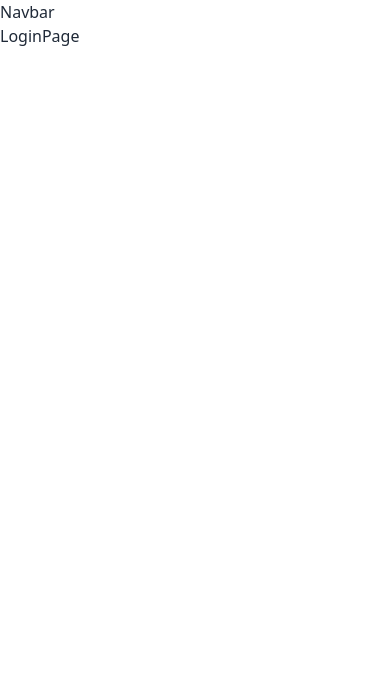
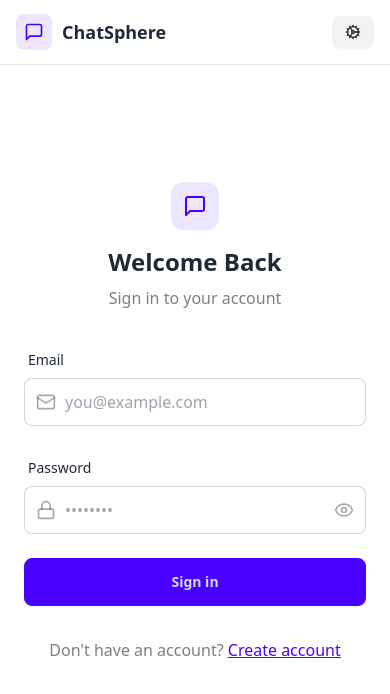
Before and after one commit to hjariwala25/chatSphere-app, a React (Vite) app in the folder frontend/: page /login in a window 390 px wide. Shown: the top 694 px of the page. Built offline with nearby package versions, Linux system fonts and the light colour scheme; no server answers.

Commit message:
update Toaster component with custom styles and add login/logout functionality in useAuthStore

```diff
--- a/frontend/src/App.jsx
+++ b/frontend/src/App.jsx
@@ -49,7 +49,41 @@ const App = () => {
           element={authUser ? <ProfilePage /> : <Navigate to="/login" />}
         />
       </Routes>
-      <Toaster position="top-right"/>
+      <Toaster
+  position="top-right"
+  reverseOrder={false}
+  gutter={12}
+  containerStyle={{ top: 30, right: 50 }}
+  toastOptions={{
+    duration: 4000,
+    style: {
+      background: '#FFFFFF',
+      color: '#1F2937',
+      border: '2px solid transparent',
+      boxShadow: '0 12px 24px -6px rgba(0, 0, 0, 0.15)',
+      borderRadius: '12px',
+      padding: '12px 16px',
+      fontSize: '14px',
+      fontWeight: '500',
+      maxWidth: '380px',
+    },
+    success: {
+      iconTheme: { primary: '#059669', secondary: '#FFFFFF' },
+      style: { background: '#059669', color: '#FFFFFF', border: '2px solid #047857' },
+    },
+    error: {
+      iconTheme: { primary: '#FFFFFF', secondary: '#EF4444' },
+      style: { background: '#EF4444', color: '#FFFFFF', border: '2px solid #DC2626' },
+    },
+    loading: {
+      iconTheme: { primary: '#6366F1', secondary: '#FFFFFF' },
+      style: { background: '#6366F1', color: '#FFFFFF', border: '2px solid #4F46E5' },
+    }
+  }}
+/>
+
+
+
     </div>
   );
 };
--- a/frontend/src/components/AuthImagePattern.jsx
+++ b/frontend/src/components/AuthImagePattern.jsx
@@ -1,19 +1,69 @@
+import { useState, useEffect } from "react";
+import { MessageCircle } from "lucide-react";
+
 const AuthImagePattern = ({ title, subtitle }) => {
+  const [hoveredIndex, setHoveredIndex] = useState(null);
+  const [activeIndex, setActiveIndex] = useState(0);
+
+  useEffect(() => {
+    const interval = setInterval(() => {
+      setActiveIndex((prev) => (prev + 1) % 9);
+    }, 1500);
+    return () => clearInterval(interval);
+  }, []);
+
   return (
     <div className="hidden lg:flex items-center justify-center bg-base-200 p-12">
-        <div className="max-w-md text-center mt-4">
-          <div className="grid grid-cols-3 gap-3 mb-8">
+      <div className="max-w-md">
+        <div className="grid grid-cols-3 gap-4 mb-8 mt-8">
           {[...Array(9)].map((_, i) => (
             <div
               key={i}
-                className={`aspect-square rounded-2xl bg-primary/10 ${
-                  i % 2 === 0 ? "animate-pulse" : ""
-                }`}
+              onMouseEnter={() => setHoveredIndex(i)}
+              onMouseLeave={() => setHoveredIndex(null)}
+              className={`
+                relative aspect-square rounded-2xl
+                bg-primary/10 backdrop-blur-sm
+                transition-all duration-300 ease-out
+                group cursor-pointer
+                ${hoveredIndex === i ? "scale-105 z-10" : "scale-100"}
+                ${
+                  hoveredIndex !== null && hoveredIndex !== i
+                    ? "opacity-50"
+                    : "opacity-100"
+                }
+                ${activeIndex === i ? "ring-2 ring-primary/20" : ""}
+                hover:bg-primary/15
+                ${i % 2 === 0 ? "animate-pulse" : ""}
+              `}
+            >
+              <MessageCircle
+                className={`
+                  absolute top-1/2 left-1/2 -translate-x-1/2 -translate-y-1/2
+                  w-6 h-6 opacity-0 group-hover:opacity-70
+                  transition-all duration-300 rotate-12 group-hover:rotate-0
+                `}
               />
+              {activeIndex === i && (
+                <div className="absolute bottom-2 left-2 flex gap-0.5">
+                  <div className="w-1 h-1 rounded-full bg-primary/40 animate-bounce" />
+                  <div className="w-1 h-1 rounded-full bg-primary/40 animate-bounce delay-75" />
+                  <div className="w-1 h-1 rounded-full bg-primary/40 animate-bounce delay-150" />
+                </div>
+              )}
+              <div
+                className="absolute inset-0 rounded-2xl bg-gradient-to-br from-primary/10 to-transparent opacity-0 group-hover:opacity-100
+                transition-all duration-300"
+              />
+            </div>
           ))}
         </div>
-          <h2 className="text-2xl font-bold mb-4">{title}</h2>
+        <div className="text-center">
+          <h2 className="text-3xl font-semibold mb-3 tracking-tight">
+            {title}
+          </h2>
           <p className="text-base-content/60">{subtitle}</p>
+        </div>
       </div>
     </div>
   );
--- a/frontend/src/components/Navbar.jsx
+++ b/frontend/src/components/Navbar.jsx
@@ -1,13 +1,51 @@
-import { useAuthStore } from "../store/useAuthStore"
+import { useAuthStore } from "../store/useAuthStore";
+import { MessageSquare, Cog, UserRound, LogOut } from "lucide-react";
+import { Link } from "react-router-dom";
+
+const Navbar = () => {
+  const {logout, authUser} = useAuthStore();
+  return <header className="bg-base-100 border-b border-base-300 fixed w-full top-0 z-40 backdrop-blur-lg bg-base-100/80">
+ <div className="container mx-auto px-4 h-16">
+  <div className="flex items-center justify-between h-full">
+  <div className="flex items-center gap-8">
+            <Link to="/" className="flex items-center gap-2.5 hover:opacity-80 transition-all">
+              <div className="size-9 rounded-lg bg-primary/10 flex items-center justify-center">
+                <MessageSquare className="w-5 h-5 text-primary" />
+              </div>
+              <h1 className="text-lg font-bold">ChatSphere</h1>
+            </Link>
+          </div>
+          <div className="flex items-center gap-2">
+          <Link
+              to={"/settings"}
+              className={`
+              btn btn-sm gap-2 transition-colors
+
+              `}
+            >
+              <Cog className="w-4 h-4" />
+              <span className="hidden sm:inline">Settings</span>
+            </Link>
+
+            {authUser && (
+              <>
+                <Link to={"/profile"} className={`btn btn-sm gap-2`}>
+                  <UserRound className="size-5" />
+                  <span className="hidden sm:inline">Profile</span>
+                </Link>
+
+                <button className="flex gap-2 items-center" onClick={logout}>
+                  <LogOut className="size-5" />
+                  <span className="hidden sm:inline">Logout</span>
+                </button>
+              </>
+            )}
 
 
-const Navbar = () => {
-const {authUser} = useAuthStore()
+          </div>
+  </div>
+ </div>
+  </header>
+};
 
-  return (
-
-    <div>Navbar</div>
-  )
-}
-
-export default Navbar
+export default Navbar;
--- a/frontend/src/pages/LoginPage.jsx
+++ b/frontend/src/pages/LoginPage.jsx
@@ -1,7 +1,128 @@
+import { useState } from "react";
+import { useAuthStore } from "../store/useAuthStore";
+import { Eye, EyeOff, Lock, Mail, MessageSquare, Loader2 } from "lucide-react";
+import { Link } from "react-router-dom";
+import AuthImagePattern from "../components/AuthImagePattern";
+
 const LoginPage = () => {
+  const [showPassword, setShowPassword] = useState(false);
+  const [formData, setFormData] = useState({
+    email: "",
+    password: "",
+  });
+
+  const { login, isLoggingIn } = useAuthStore();
+
+  const handleSubmit = async (e) => {
+    e.preventDefault();
+
+    login(formData);
+  };
+
   return (
-    <div>LoginPage</div>
-  )
-}
+    <div className="h-screen grid lg:grid-cols-2">
+      <div className="flex flex-col justify-center items-center p-6 sm:p-12">
+        <div className="w-full max-w-md space-y-8">
+          <div className="text-center mb-8">
+            <div className="flex flex-col items-center gap-2 group">
+              <div
+                className="w-12 h-12 rounded-xl bg-primary/10 flex items-center justify-center group-hover:bg-primary/20
+            transition-colors"
+              >
+                <MessageSquare className="w-6 h-6 text-primary" />
+              </div>
+              <h1 className="text-2xl font-bold mt-2">Welcome Back</h1>
+              <p className="text-base-content/60">Sign in to your account</p>
+            </div>
+          </div>
 
-export default LoginPage
+          <form onSubmit={handleSubmit} className="space-y-6">
+            <div className="form-control">
+              <label className="label">
+                <span className="label-text font-medium">Email</span>
+              </label>
+              <div className="relative">
+                <div className="absolute inset-y-0 left-0 pl-3 flex items-center pointer-events-none">
+                  <Mail className="h-5 w-5 text-base-content/40" />
+                </div>
+                <input
+                  type="email"
+                  className={`input input-bordered w-full pl-10`}
+                  placeholder="you@example.com"
+                  value={formData.email}
+                  onChange={(e) =>
+                    setFormData({ ...formData, email: e.target.value })
+                  }
+                />
+              </div>
+            </div>
+
+            <div className="form-control">
+              <label className="label">
+                <span className="label-text font-medium">Password</span>
+              </label>
+              <div className="relative">
+                <div className="absolute inset-y-0 left-0 pl-3 flex items-center pointer-events-none">
+                  <Lock className="h-5 w-5 text-base-content/40" />
+                </div>
+                <input
+                  type={showPassword ? "text" : "password"}
+                  className={`input input-bordered w-full pl-10`}
+                  placeholder="••••••••"
+                  value={formData.password}
+                  onChange={(e) =>
+                    setFormData({ ...formData, password: e.target.value })
+                  }
+                />
+                <button
+                  type="button"
+                  className="absolute inset-y-0 right-0 pr-3 flex items-center"
+                  onClick={() => setShowPassword(!showPassword)}
+                >
+                  {showPassword ? (
+                    <EyeOff className="h-5 w-5 text-base-content/40" />
+                  ) : (
+                    <Eye className="h-5 w-5 text-base-content/40" />
+                  )}
+                </button>
+              </div>
+            </div>
+
+            <button
+              type="submit"
+              className="btn btn-primary w-full"
+              disabled={isLoggingIn}
+            >
+              {isLoggingIn ? (
+                <>
+                  <Loader2 className="h-5 w-5 animate-spin" />
+                  Loading...
+                </>
+              ) : (
+                "Sign in"
+              )}
+            </button>
+          </form>
+
+          <div className="text-center">
+            <p className="text-base-content/60">
+              Don&apos;t have an account?{" "}
+              <Link to="/signup" className="link link-primary">
+                Create account
+              </Link>
+            </p>
+          </div>
+        </div>
+      </div>
+
+      <AuthImagePattern
+        title={"Welcome back!"}
+        subtitle={
+          "Sign in to continue your conversations and catch up with your messages."
+        }
+      />
+    </div>
+  );
+};
+
+export default LoginPage;
--- a/frontend/src/store/useAuthStore.js
+++ b/frontend/src/store/useAuthStore.js
@@ -30,9 +30,31 @@ export const useAuthStore = create((set) => ({
       toast.success("Account created successfully");
     } catch (error) {
       toast.error(error.response.data.message);
-    }finally {
+    } finally {
       set({ isSigningUp: false });
     }
+  },
+
+  login: async (data) => {
+    set({ isLoggingIn: true });
+    try {
+      const res = await axiosInstance.post("/auth/login", data);
+      set({ authUser: res.data });
+      toast.success("Logged in successfully");
+    } catch (error) {
+      toast.error(error.response.data.message);
+    } finally {
+      set({ isLoggingIn: false });
     }
+  },
 
+  logout: async () => {
+    try {
+      await axiosInstance.post("/auth/logout");
+      set({ authUser: null });
+      toast.success("Logged out successfully");
+    } catch (error) {
+      toast.error(error.response.data.message);
+    }
+  },
 }));
```
Lines whose indentation alone changed are shown as unchanged.
